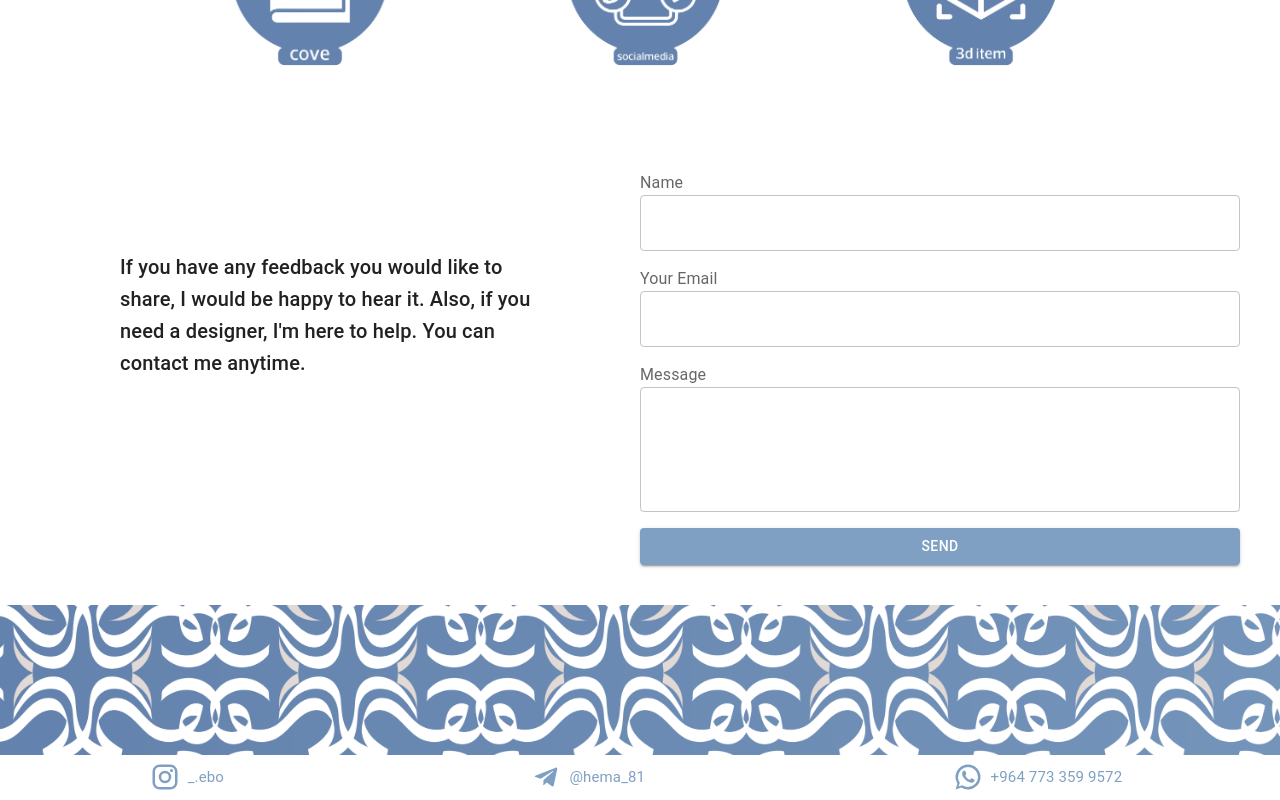
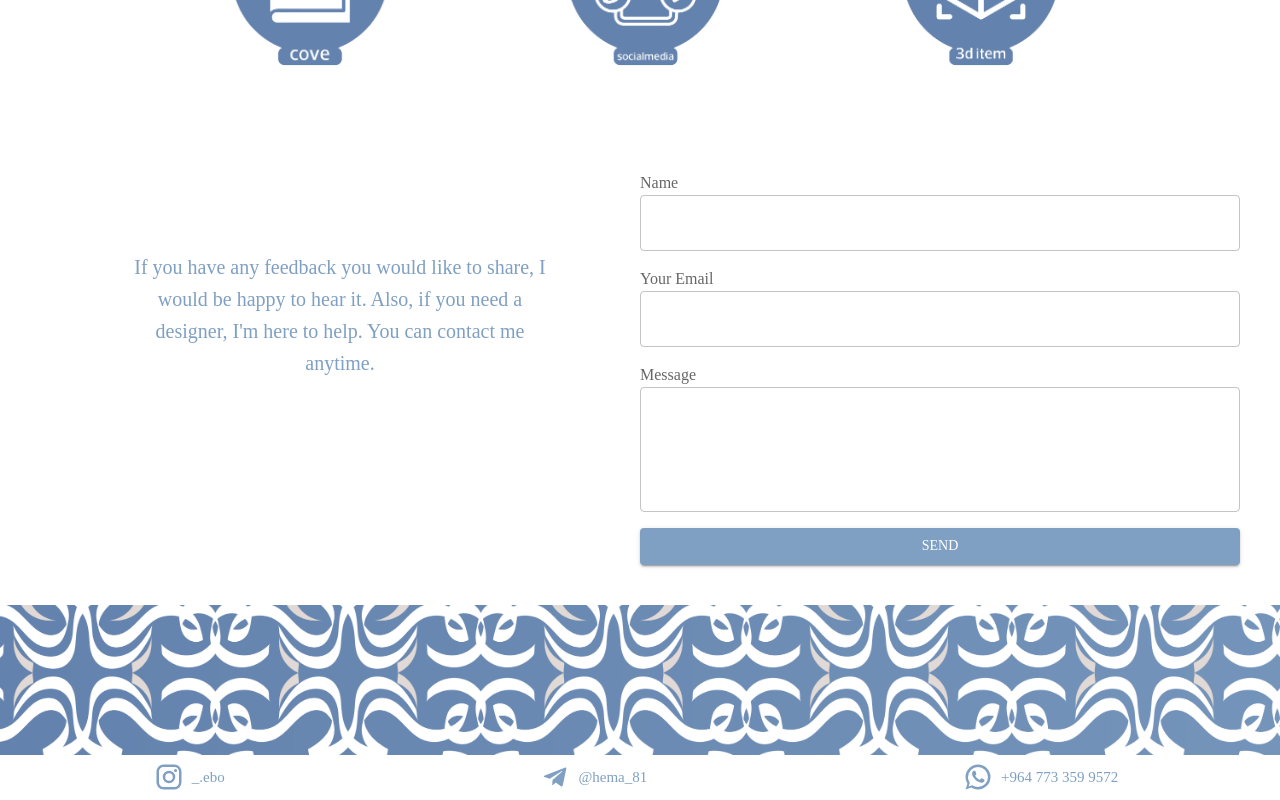
Before and after one commit to l0o0gy/ibrahimportfolio, a React (Create React App) app: page / in a window 1280 px wide. Shown: the part 1741-2541 px from the top of the page. Built offline with nearby package versions, Linux system fonts and the light colour scheme.

Commit message:
add new fonts

```diff
--- a/src/App.css
+++ b/src/App.css
@@ -1,38 +1,10 @@
-.App {
-  text-align: center;
+@font-face {
+  font-family: 'Somar Medium Bold';
+  src: url('./fonts/somar-medium-bold.ttf') format('truetype');
+  font-weight: bold;
+  font-style: normal;
 }
 
-.App-logo {
-  height: 40vmin;
-  pointer-events: none;
+body {
+  font-family: 'Somar Medium Bold', sans-serif;
 }
-
-@media (prefers-reduced-motion: no-preference) {
-  .App-logo {
-    animation: App-logo-spin infinite 20s linear;
-  }
-}
-
-.App-header {
-  background-color: #282c34;
-  min-height: 100vh;
-  display: flex;
-  flex-direction: column;
-  align-items: center;
-  justify-content: center;
-  font-size: calc(10px + 2vmin);
-  color: white;
-}
-
-.App-link {
-  color: #61dafb;
-}
-
-@keyframes App-logo-spin {
-  from {
-    transform: rotate(0deg);
-  }
-  to {
-    transform: rotate(360deg);
-  }
-}
--- a/src/App.js
+++ b/src/App.js
@@ -5,18 +5,29 @@ import { BrowserRouter, Routes, Route } from 'react-router-dom';
 import HeroSection from './Components/HeroSection';
 import ProjectSection from './Components/ProjectSection';
 import Work from './Page/Work';
+import { createTheme, ThemeProvider } from '@mui/material/styles';
+
+const theme = createTheme({
+  typography: {
+    fontFamily: 'Somar Medium Bold',
+  },
+});
 
 function App() {
   return (
     <div className="App">
       <BrowserRouter>
-        <AppBar />
+        <ThemeProvider theme={theme}>
+
+          <AppBar style={{ fontFamily: 'Somar Medium Bold' }} />
           <Routes>
-            <Route path='/' element={<Homepage/>} />
-            <Route path='/herosection' element={<HeroSection/>} />
+            <Route path='/' element={<Homepage />} />
+            <Route path='/herosection' element={<HeroSection />} />
             <Route path="/projects" element={<ProjectSection />} />
             <Route path="/project/:projectId" element={<Work />} />
           </Routes>
+        </ThemeProvider>
+
       </BrowserRouter>
     </div>
   );
--- a/src/Components/ContactSection.jsx
+++ b/src/Components/ContactSection.jsx
@@ -30,9 +30,18 @@ function ContactSection() {
                     gridTemplateColumns: { xs: 'repeat(1, 1fr)', md: 'repeat(2, 1fr)' },
                 }}
             >
-                <Typography variant="h6" gutterBottom sx={{ m: { xs: 0, md: 10 } }}>
+                <Typography
+                    variant="h6"
+                    gutterBottom
+                    sx={{
+                        m: { xs: 0, md: 10 },
+                        color: '#7fa0c3',
+                        textAlign: 'center',
+                    }}
+                >
                     If you have any feedback you would like to share, I would be happy to hear it. Also, if you need a designer, I'm here to help. You can contact me anytime.
                 </Typography>
+
 
                 <Box sx={{ maxWidth: "100%" }}>
                     <Box sx={{ mb: 2 }}>
@@ -91,7 +100,7 @@ function ContactSection() {
                 alt="pattern"
                 sx={{
                     width: '100%',
-                    height: {xs:50,md:150},
+                    height: { xs: 50, md: 150 },
 
                 }}
             />
--- a/src/Page/Homepage.jsx
+++ b/src/Page/Homepage.jsx
@@ -36,7 +36,7 @@ function Homepage() {
   });
 
   return (
-    <div>
+    <div style={{ fontFamily: 'Somar Medium Bold' }}>
       <HeroSection />
 
       <Box
@@ -99,7 +99,7 @@ function Homepage() {
       >
         <ContactSection />
       </Box>
-      <Footer />
+      <Footer style={{ fontFamily: 'Somar Medium Bold' }}/>
     </div>
   );
 }
--- a/src/Page/Work.jsx
+++ b/src/Page/Work.jsx
@@ -1,5 +1,8 @@
 import React from 'react'
-import { useLocation, useNavigate } from 'react-router-dom';
+import { useLocation } from 'react-router-dom';
+import ImageList from '@mui/material/ImageList';
+import ImageListItem from '@mui/material/ImageListItem';
+
 
 
 function Work() {
@@ -7,7 +10,19 @@ function Work() {
 
   return (
     <div>
-      <h1>Ibrahim work</h1>
+        <h1>Ibrahim work</h1>
+       {/* <ImageList sx={{ width: 500, height: 450 }} cols={3} rowHeight={164}>
+      {itemData.map((item) => (
+        <ImageListItem key={item.img}>
+          <img
+            srcSet={`${item.img}?w=164&h=164&fit=crop&auto=format&dpr=2 2x`}
+            src={`${item.img}?w=164&h=164&fit=crop&auto=format`}
+            alt={item.title}
+            loading="lazy"
+          />
+        </ImageListItem>
+      ))}
+    </ImageList> */}
     </div>
   )
 }
```
Also changed, not shown: src/fonts/Somar-Medium.ttf (added).
